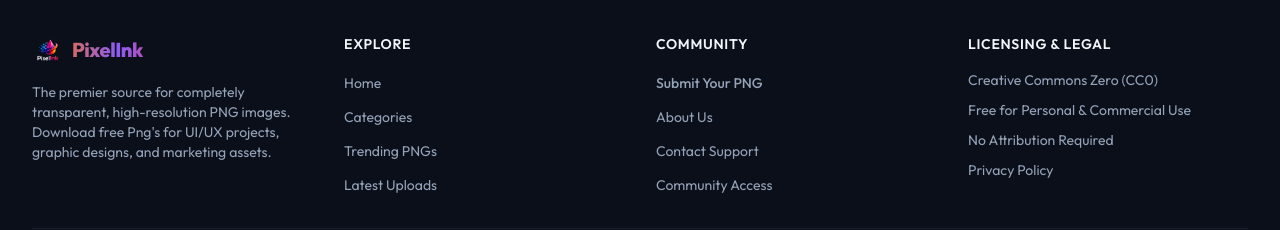
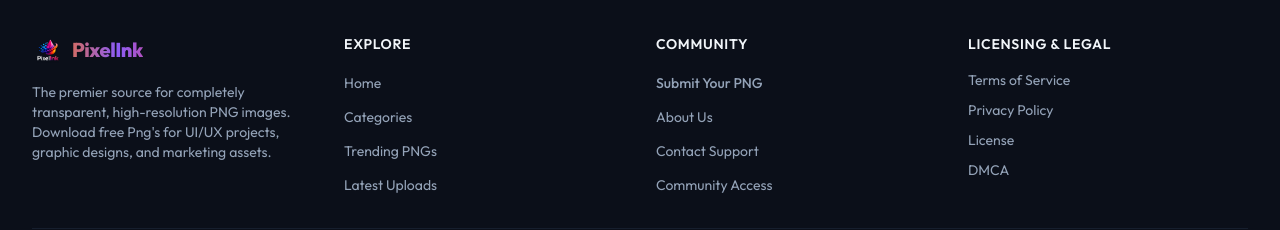
Before and after one commit to ShreeRanabhise/Pixelink, a React (Vite) app in the folder client/: page / in a window 1280 px wide. Shown: the part 1188-1418 px from the top of the page. Built offline with nearby package versions, Linux system fonts and the light colour scheme; no server answers.

Commit message:
Update footer legal section links (Terms, Privacy, License, DMCA)

```diff
--- a/client/src/components/layout/Footer.jsx
+++ b/client/src/components/layout/Footer.jsx
@@ -87,23 +87,23 @@ const Footer = () => {
             </h3>
             <ul className="space-y-2.5">
               <li>
-                <span className="text-sm text-slate-500 dark:text-slate-400 block">
-                  Creative Commons Zero (CC0)
-                </span>
-              </li>
-              <li>
-                <span className="text-sm text-slate-500 dark:text-slate-400 block">
-                  Free for Personal & Commercial Use
-                </span>
-              </li>
-              <li>
-                <span className="text-sm text-slate-500 dark:text-slate-400 block">
-                  No Attribution Required
-                </span>
+                <Link to="/terms" className="text-sm text-slate-500 dark:text-slate-400 hover:text-brand-500 dark:hover:text-brand-400 block transition-colors">
+                  Terms of Service
+                </Link>
               </li>
               <li>
                 <Link to="/privacy" className="text-sm text-slate-500 dark:text-slate-400 hover:text-brand-500 dark:hover:text-brand-400 block transition-colors">
                   Privacy Policy
+                </Link>
+              </li>
+              <li>
+                <Link to="/license" className="text-sm text-slate-500 dark:text-slate-400 hover:text-brand-500 dark:hover:text-brand-400 block transition-colors">
+                  License
+                </Link>
+              </li>
+              <li>
+                <Link to="/dmca" className="text-sm text-slate-500 dark:text-slate-400 hover:text-brand-500 dark:hover:text-brand-400 block transition-colors">
+                  DMCA
                 </Link>
               </li>
             </ul>
```
